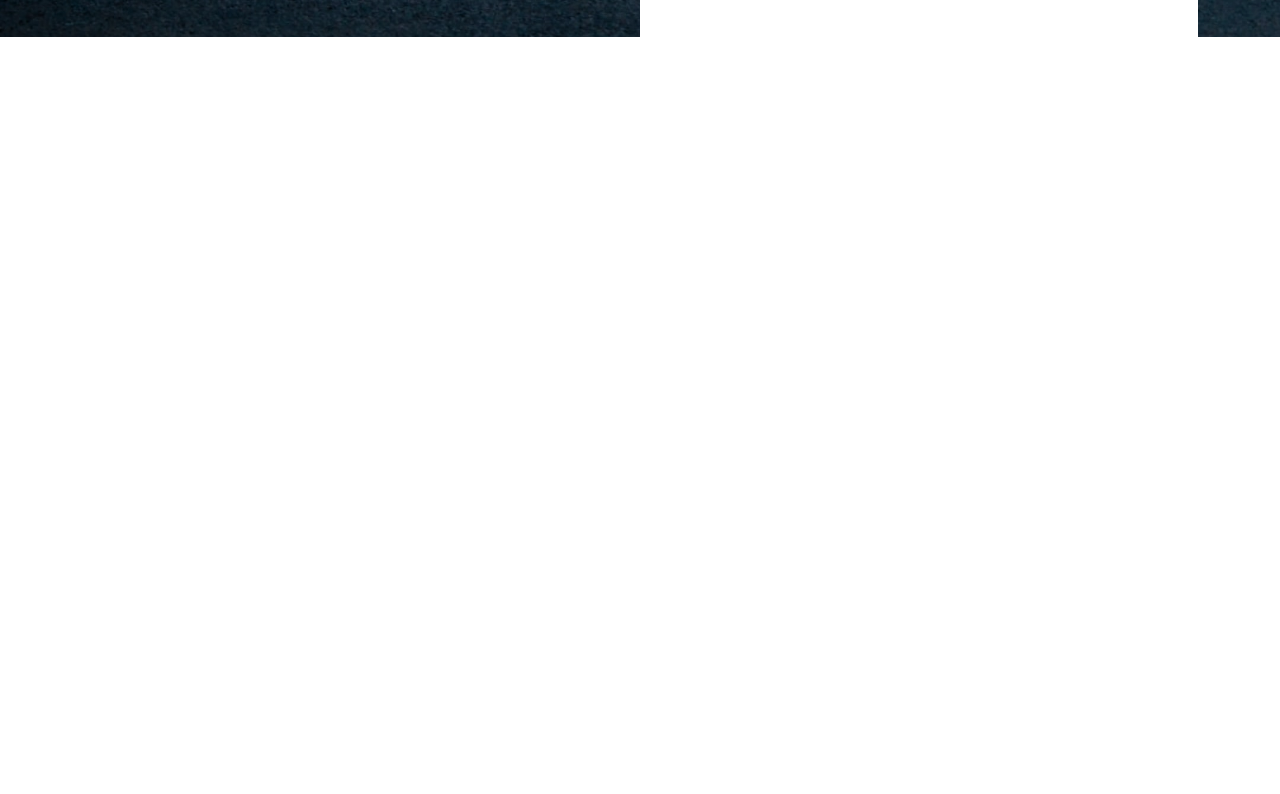
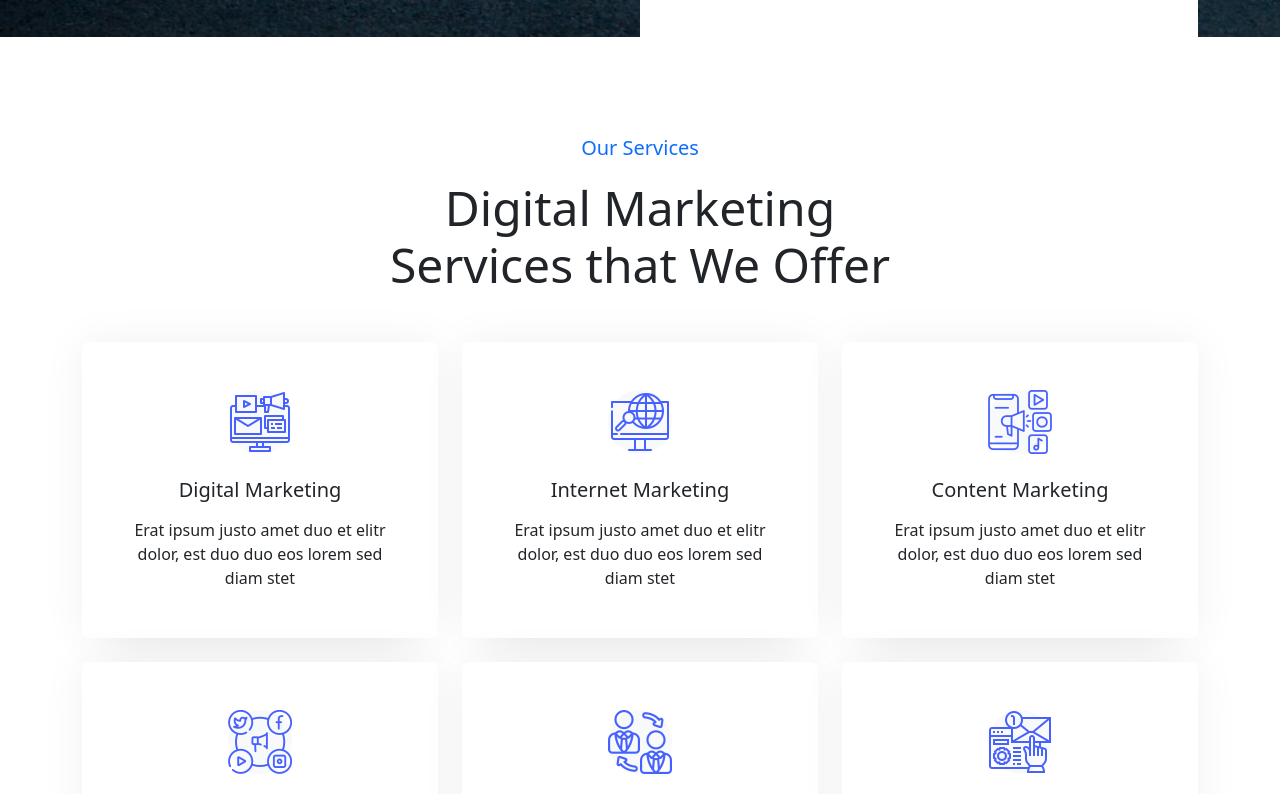
Before and after one commit to MohamedSaid7102/GarageKSP, a React (Vite) app: page / in a window 1280 px wide. Shown: the part 2246-3040 px from the top of the page. Before the commit the page ends 2331 px from the top, so only its background shows below. Built offline with nearby package versions, Linux system fonts and the light colour scheme.

Commit message:
Implemented Services Section

```diff
--- a/src/App.jsx
+++ b/src/App.jsx
@@ -1,5 +1,5 @@
 import './App.css'
-import { About, Features, HeaderCarousel, NavigationBar, Spinner, TopBar } from './component'
+import { About, Features, HeaderCarousel, NavigationBar, Services, Spinner, TopBar } from './component'
 
 
 function App() {
@@ -11,6 +11,7 @@ function App() {
       <HeaderCarousel />
       <Features />
       <About />
+      <Services />
 
     </>
   )
--- /dev/null
+++ b/src/component/Services.jsx
@@ -0,0 +1,68 @@
+import icon5 from '../assets/img/icon/icon-5.png'
+import icon6 from '../assets/img/icon/icon-6.png'
+import icon7 from '../assets/img/icon/icon-7.png'
+import icon8 from '../assets/img/icon/icon-8.png'
+import icon9 from '../assets/img/icon/icon-9.png'
+import icon10 from '../assets/img/icon/icon-10.png'
+
+// Service Item Component
+const ServiceItem = ({ iconSrc, title, description }) => (
+  <div className="col-lg-4 col-md-6 wow fadeInUp" data-wow-delay="0.1s">
+    <div className="service-item position-relative h-100">
+      <div className="service-text rounded p-5">
+        <div className="btn-square bg-light rounded-circle mx-auto mb-4" style={{ width: '64px', height: '64px' }}>
+          <img className="img-fluid" src={iconSrc} alt={`${title} Icon`} />
+        </div>
+        <h5 className="mb-3">{title}</h5>
+        <p className="mb-0">{description}</p>
+      </div>
+      <div className="service-btn rounded-0 rounded-bottom">
+        <a className="text-primary fw-medium" href={`#${title.replace(' ', '-')}`}>Read More<i className="bi bi-chevron-double-right ms-2"></i></a>
+      </div>
+    </div>
+  </div>
+);
+
+// Service Component
+export const Services = () => (
+  <div className="container-xxl py-5">
+    <div className="container">
+      <div className="text-center mx-auto wow fadeInUp" data-wow-delay="0.1s" style={{ maxWidth: '500px' }}>
+        <p className="fs-5 fw-medium text-primary">Our Services</p>
+        <h1 className="display-5 mb-5">Digital Marketing Services that We Offer</h1>
+      </div>
+      <div className="row g-4">
+        <ServiceItem
+          iconSrc={icon5}
+          title="Digital Marketing"
+          description="Erat ipsum justo amet duo et elitr dolor, est duo duo eos lorem sed diam stet"
+        />
+        <ServiceItem
+          iconSrc={icon6}
+          title="Internet Marketing"
+          description="Erat ipsum justo amet duo et elitr dolor, est duo duo eos lorem sed diam stet"
+        />
+        <ServiceItem
+          iconSrc={icon7}
+          title="Content Marketing"
+          description="Erat ipsum justo amet duo et elitr dolor, est duo duo eos lorem sed diam stet"
+        />
+        <ServiceItem
+          iconSrc={icon8}
+          title="Social Marketing"
+          description="Erat ipsum justo amet duo et elitr dolor, est duo duo eos lorem sed diam stet"
+        />
+        <ServiceItem
+          iconSrc={icon9}
+          title="B2B Marketing"
+          description="Erat ipsum justo amet duo et elitr dolor, est duo duo eos lorem sed diam stet"
+        />
+        <ServiceItem
+          iconSrc={icon10}
+          title="E-mail Marketing"
+          description="Erat ipsum justo amet duo et elitr dolor, est duo duo eos lorem sed diam stet"
+        />
+      </div>
+    </div>
+  </div>
+);
--- a/src/component/index.js
+++ b/src/component/index.js
@@ -5,6 +5,7 @@ import { HeaderCarousel } from './HeaderCarousel'
 import { Features } from './Features'
 import { Feature } from './Feature'
 import { About } from './About'
+import { Services } from './Services'
 import { Spinner } from './common/Spinner'
 
-export { TopBar, NavigationBar, Spinner, HeaderCarousel, Features, Feature, About };
+export { TopBar, NavigationBar, Spinner, HeaderCarousel, Features, Feature, About, Services };
```
